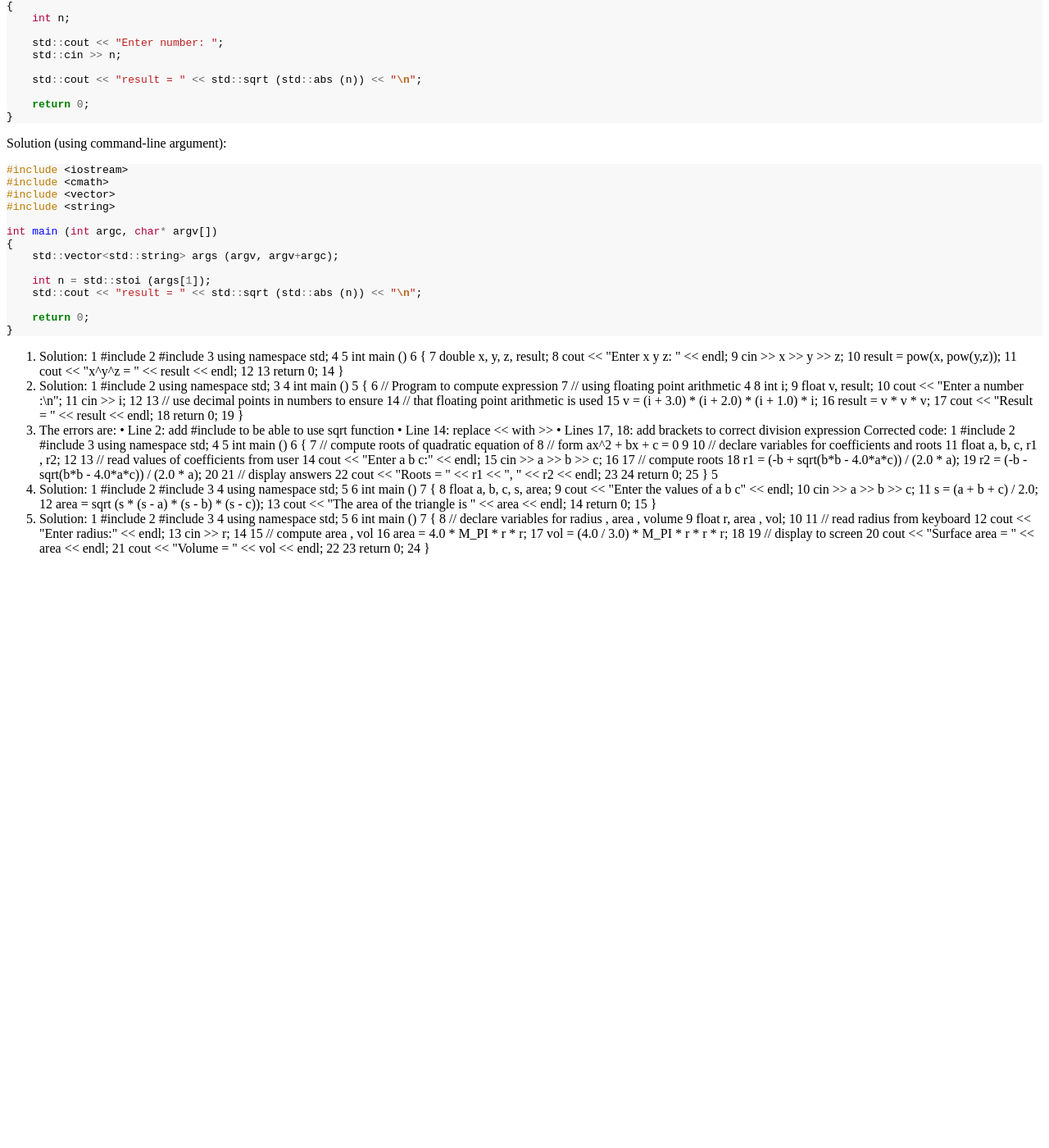
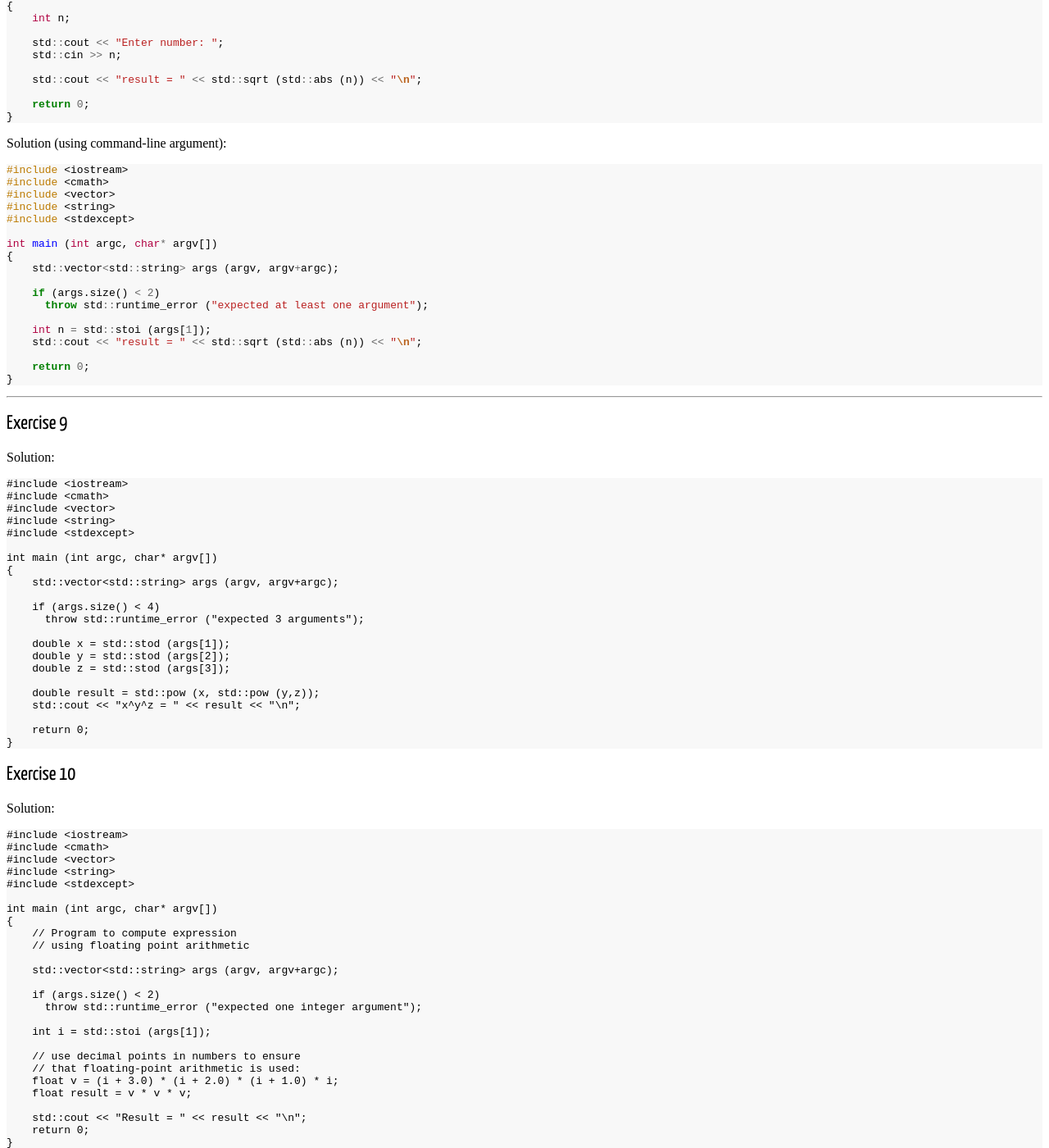
Before and after one commit to KCL-BMEIS/OOP, a Jekyll site: the page built from exercises/solutions/basics.md, in a window 1280 px wide and 1400 px high, scrolled down 2872 px. Shown: the whole window at 82% size. Built offline with Jekyll 4.4.1, drawn with Linux system fonts in a browser that asks for light colours; some web fonts are replaced; before the commit the page ends 3566 px from its top, so only the background shows below that; some of the changed text lies outside the part shown.

Commit message:
update solutions to basics worksheet

````diff
--- a/exercises/solutions_basics.md
+++ b/exercises/solutions/basics.md
@@ -217,10 +217,14 @@
 #include <cmath>
 #include <vector>
 #include <string>
+#include <stdexcept>
 
 int main (int argc, char* argv[])
 {
     std::vector<std::string> args (argv, argv+argc);
+
+    if (args.size() < 2)
+      throw std::runtime_error ("expected at least one argument");
 
     int n = std::stoi (args[1]);
     std::cout << "result = " << std::sqrt (std::abs (n)) << "\n";
@@ -229,201 +233,165 @@
 }
 ```
 
+---
 
-9. Solution:
-1 #include <iostream >
-2 #include <cmath >
-3 using
-namespace
-std;
-4
-5 int main ()
-6 {
-7
-double x, y, z, result;
-8
-cout << "Enter x y z: " << endl;
-9
-cin >> x >> y >> z;
-10
-result = pow(x, pow(y,z));
-11
-cout << "x^y^z = " << result
-<< endl;
-12
-13
-return 0;
-14 }
-10. Solution:
-1 #include <iostream >
-2 using
-namespace
-std;
-3
-4 int main ()
-5 {
-6
-// Program to compute
-expression
-7
-// using
-floating
-point
-arithmetic
-4
-8
-int i;
-9
-float v, result;
-10
-cout << "Enter a number :\n";
-11
-cin >> i;
-12
-13
-// use
-decimal
-points in numbers to ensure
-14
-// that
-floating
-point
-arithmetic is used
-15
-v = (i + 3.0) * (i + 2.0) * (i + 1.0) * i;
-16
-result = v * v * v;
-17
-cout << "Result = " << result
-<< endl;
-18
-return 0;
-19 }
-11. The errors are:
-• Line 2: add #include <cmath> to be able to use sqrt function
-• Line 14: replace << with >>
-• Lines 17, 18: add brackets to correct division expression
+## Exercise 9
+
+
+Solution:
+
+```
+#include <iostream>
+#include <cmath>
+#include <vector>
+#include <string>
+#include <stdexcept>
+
+int main (int argc, char* argv[])
+{
+    std::vector<std::string> args (argv, argv+argc);
+
+    if (args.size() < 4)
+      throw std::runtime_error ("expected 3 arguments");
+
+    double x = std::stod (args[1]);
+    double y = std::stod (args[2]);
+    double z = std::stod (args[3]);
+
+    double result = std::pow (x, std::pow (y,z));
+    std::cout << "x^y^z = " << result << "\n";
+
+    return 0;
+}
+```
+
+## Exercise 10
+
+Solution:
+
+```
+#include <iostream>
+#include <cmath>
+#include <vector>
+#include <string>
+#include <stdexcept>
+
+int main (int argc, char* argv[])
+{
+    // Program to compute expression
+    // using floating point arithmetic
+
+    std::vector<std::string> args (argv, argv+argc);
+
+    if (args.size() < 2)
+      throw std::runtime_error ("expected one integer argument");
+
+    int i = std::stoi (args[1]);
+
+    // use decimal points in numbers to ensure
+    // that floating-point arithmetic is used:
+    float v = (i + 3.0) * (i + 2.0) * (i + 1.0) * i;
+    float result = v * v * v;
+
+    std::cout << "Result = " << result << "\n";
+    return 0;
+}
+```
+
+---
+
+## Exercise 11
+
+The errors are:
+- add #include <cmath> to be able to use sqrt function
+- at line that starts with `std::cin`: replace `<<` with `>>`
+- when computing roots `r1` & `r2`: add brackets to correct division expression
+
 Corrected code:
-1 #include <iostream >
-2 #include <cmath >
-3 using
-namespace
-std;
-4
-5 int main ()
-6 {
-7
-// compute
-roots of quadratic
-equation of
-8
-// form ax^2 + bx + c = 0
-9
-10
-// declare
-variables
-for
-coefficients
-and roots
-11
-float a, b, c, r1 , r2;
-12
-13
-// read
-values of coefficients
-from user
-14
-cout << "Enter a b c:" << endl;
-15
-cin >> a >> b >> c;
-16
-17
-// compute
-roots
-18
-r1 = (-b + sqrt(b*b - 4.0*a*c)) / (2.0 * a);
-19
-r2 = (-b - sqrt(b*b - 4.0*a*c)) / (2.0 * a);
-20
-21
-// display
-answers
-22
-cout << "Roots = " << r1 << ", " << r2 << endl;
-23
-24
-return 0;
-25 }
-5
-12. Solution:
-1 #include <iostream >
-2 #include <cmath >
-3
-4 using
-namespace
-std;
-5
-6 int main ()
-7 {
-8
-float a, b, c, s, area;
-9
-cout << "Enter the values of a b c" << endl;
-10
-cin >> a >> b >> c;
-11
-s = (a + b + c) / 2.0;
-12
-area = sqrt (s * (s - a) * (s - b) * (s - c));
-13
-cout << "The area of the
-triangle is " << area << endl;
-14
-return 0;
-15 }
-13. Solution:
-1 #include <iostream >
-2 #include <cmath >
-3
-4 using
-namespace
-std;
-5
-6 int main ()
-7 {
-8
-// declare
-variables
-for radius , area , volume
-9
-float r, area , vol;
-10
-11
-// read
-radius
-from
-keyboard
-12
-cout << "Enter
-radius:" << endl;
-13
-cin >> r;
-14
-15
-// compute area , vol
-16
-area = 4.0 * M_PI * r * r;
-17
-vol = (4.0 / 3.0) * M_PI * r * r * r;
-18
-19
-// display to screen
-20
-cout << "Surface
-area = " << area << endl;
-21
-cout << "Volume = " << vol << endl;
-22
-23
-return 0;
-24 }
+
+```c++
+#include <iostream>
+#include <cmath>
+
+int main ()
+{
+    // compute roots of quadratic equation of form ax^2 + bx + c = 0
+
+    // declare variables for coefficients and roots
+    float a, b, c, r1, r2;
+
+    // read values of coefficients from user
+    std::cout << "Enter a b c: ";
+    std::cin >> a >> b >> c;
+
+    // compute roots
+    r1 = ( -b + std::sqrt (b*b - 4.0*a*c) ) / (2.0*a);
+    r2 = ( -b - std::sqrt (b*b - 4.0*a*c) ) / (2.0*a);
+
+    // display answers
+    std::cout << "Roots = " << r1 << ", " << r2 << "\n";
+    return 0;
+}
+```
+
+---
+
+## Exercise 12
+
+Solution:
+
+```
+#include <iostream>
+#include <cmath>
+
+int main ()
+{
+    float a, b, c;
+    std::cout << "Enter the values of a b c: ";
+    std::cin >> a >> b >> c;
+
+    float s = (a + b + c) / 2.0;
+    float area = std::sqrt (s * (s - a) * (s - b) * (s - c));
+
+    std::cout << "The area of the triangle is " << area << "\n";
+    return 0;
+}
+
+
+---
+
+## Exercise 13
+
+Solution:
+
+#include <iostream>
+```
+#include <iostream>
+#include <cmath>
+#include <vector>
+#include <string>
+#include <stdexcept>
+
+int main (int argc, char* argv[])
+{
+    // Program to compute expression
+    // using floating point arithmetic
+
+    std::vector<std::string> args (argv, argv+argc);
+
+    if (args.size() < 2)
+      throw std::runtime_error ("expected one floating-point argument");
+
+    float r = std::stod (args[1]);
+
+    // compute area , vol
+    float area = 4.0 * M_PI * r * r;
+    float vol = (4.0 / 3.0) * M_PI * r * r * r;
+
+    // display to terminal:
+    std::cout << "Surface area = " << area << "\n";
+    std::cout << "Volume = " << vol << "\n";
+
+    return 0;
+}
+```
````
Also changed, not shown: exercises/basics.md (+1 -1 lines).
